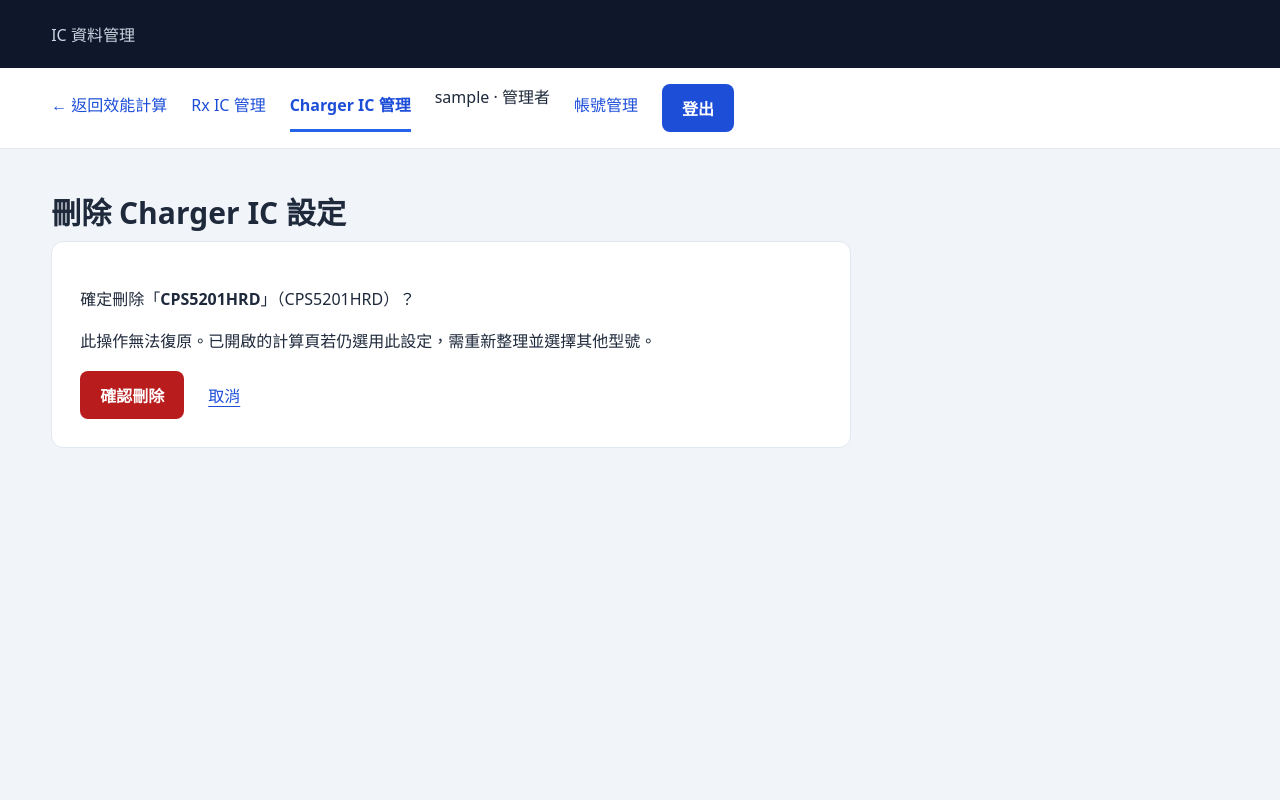
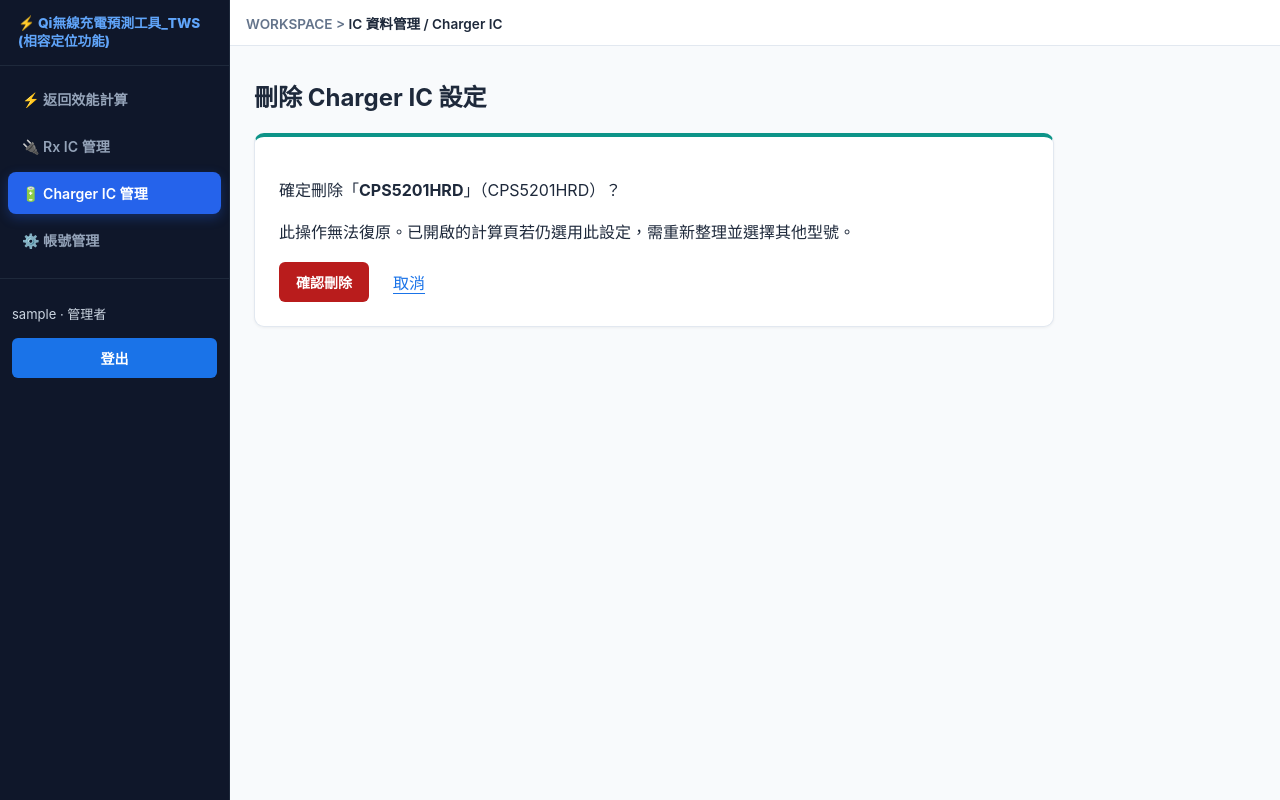
Before and after one commit to JF921020/Qi_System, a Django app: page /ics/charger/5/delete/ in a window 1280 px wide. Run offline with Django 5.2, Linux system fonts and the light colour scheme; the visitor is signed in with stand-in values (Sample User, id 1); data comes from the database, SQL or seed files in the repository.

Commit message:
統一 IC 管理與首頁視覺風格並調整帳號操作介面

```diff
--- a/apps/ICmanage/static/ICmanage/ic-manager.css
+++ b/apps/ICmanage/static/ICmanage/ic-manager.css
@@ -1,37 +1,62 @@
-:root { color-scheme: light; font-family: system-ui, sans-serif; color: #1e293b; background: #f1f5f9; }
-* { box-sizing: border-box; }
-body { margin: 0; }
-header { background: #0f172a; color: #cbd5e1; padding: 22px 4vw; display: flex; align-items: center; gap: 30px; }
-.brand { color: white; font-size: 22px; font-weight: 750; text-decoration: none; }
-nav { padding: 16px 4vw; display: flex; flex-wrap: wrap; gap: 24px; background: white; border-bottom: 1px solid #e2e8f0; }
-a { color: #1d4ed8; text-underline-offset: 4px; }
-nav a { text-decoration: none; padding: 8px 0; }
-nav a[aria-current] { border-bottom: 3px solid #2563eb; font-weight: 700; }
-main { max-width: 1400px; margin: 40px auto; padding: 0 4vw; }
-h1 { margin: 8px 0; font-size: 30px; }
+/* The workspace shell and palette are shared with the calculation homepage. */
+:root { color-scheme: light; }
+.ic-manager { --ic-accent: var(--ic-purple); }
+.ic-manager[data-kind=charger] { --ic-accent: var(--ic-teal); }
+a { color: var(--primary); text-underline-offset: 4px; }
+.nav-item { text-decoration: none; }
+.nav-sidebar { overflow-y: auto; }
+.nav-menu { flex-shrink: 0; background: var(--bg-dark-sidebar); }
+.nav-footer { margin-top: 0; }
+.nav-user { color: #cbd5e1; font-size: 13px; overflow-wrap: anywhere; }
+.nav-footer .button, .nav-footer button { width: 100%; text-align: center; }
+.workspace-layout { min-width: 0; }
+.ic-content { flex: 1; min-height: 0; overflow-y: auto; padding: 24px; }
+h1 { margin: 8px 0; font-size: 24px; }
 p { line-height: 1.65; }
-.heading { display: flex; align-items: center; justify-content: space-between; gap: 24px; margin-bottom: 24px; }
-.eyebrow { font-size: 12px; letter-spacing: .1em; color: #475569; font-weight: 700; }
-.button, button { display: inline-block; border: 0; border-radius: 8px; background: #1d4ed8; color: white; padding: 12px 20px; font: inherit; font-weight: 600; cursor: pointer; text-decoration: none; white-space: nowrap; }
-.search { display: flex; flex-wrap: wrap; align-items: center; gap: 12px; margin: 24px 0; }
-input, select, textarea { border: 1px solid #94a3b8; border-radius: 6px; padding: 10px 12px; font: inherit; max-width: 100%; }
+.heading { display: flex; align-items: center; justify-content: space-between; gap: 24px; margin-bottom: 20px; padding: 18px 20px; border: 1px solid var(--border-color); border-top: 4px solid var(--ic-accent); border-radius: 10px; background: var(--card-bg); box-shadow: 0 1px 3px rgb(0 0 0 / 5%); }
+.heading p { margin: 4px 0; }
+.eyebrow { font-size: 12px; letter-spacing: .1em; color: var(--text-muted); font-weight: 700; }
+.button, button { display: inline-block; border: 1px solid transparent; border-radius: 6px; background: var(--primary); color: white; padding: 9px 16px; font: inherit; font-size: 14px; font-weight: 600; cursor: pointer; text-decoration: none; white-space: nowrap; }
+.button:hover, button:hover { background: var(--primary-hover); }
+.search { display: flex; flex-wrap: wrap; align-items: center; gap: 12px; margin: 20px 0 12px; padding: 16px; border: 1px solid var(--border-color); border-radius: 10px; background: var(--card-bg); }
+.search label { font-size: 13px; font-weight: 600; }
+.search input { flex: 1; min-width: 180px; }
+.search button { background: #f1f5f9; color: #475569; border-color: #cbd5e1; }
+.search button:hover { background: #e2e8f0; }
+input, select, textarea { border: 1px solid #cbd5e1; border-radius: 6px; background: white; color: var(--text-dark); padding: 8px 10px; font: inherit; font-size: 14px; max-width: 100%; }
 :focus-visible { outline: 3px solid #60a5fa; outline-offset: 3px; }
-.table-wrap { overflow-x: auto; border: 1px solid #e2e8f0; border-radius: 12px; background: white; }
-table { border-collapse: collapse; width: 100%; min-width: 760px; text-align: left; }
-th { background: #eaf0f7; font-size: 13px; }
-td, th { padding: 18px; border-bottom: 1px solid #e2e8f0; vertical-align: top; }
+.table-wrap { overflow-x: auto; border: 1px solid var(--border-color); border-top: 3px solid var(--ic-accent); border-radius: 10px; background: var(--card-bg); box-shadow: 0 1px 3px rgb(0 0 0 / 5%); }
+table { border-collapse: collapse; width: 100%; min-width: 760px; text-align: left; font-size: 14px; }
+th { background: #f1f5f9; color: #475569; font-size: 13px; }
+td, th { padding: 14px 16px; border-bottom: 1px solid var(--border-color); vertical-align: top; }
 td { max-width: 350px; overflow-wrap: anywhere; }
-small { display: block; color: #475569; margin-top: 6px; line-height: 1.6; }
+tbody tr:last-child td { border-bottom: 0; }
+tbody tr:hover { background: #f8fafc; }
+small { display: block; color: var(--text-muted); margin-top: 6px; line-height: 1.6; }
 .danger { color: #b91c1c; margin-left: 12px; }
 .danger-button { background: #b91c1c; }
-.notice { padding: 16px; border: 1px solid #86efac; border-radius: 8px; background: #f0fdf4; color: #166534; }
-.hint { color: #475569; font-size: 14px; }
-.editor { max-width: 800px; padding: 28px; border: 1px solid #e2e8f0; border-radius: 12px; background: white; }
-.field { margin-bottom: 22px; }
-.field label { display: block; font-weight: 650; margin-bottom: 8px; }
+.danger-button:hover { background: #991b1b; }
+.notice { padding: 12px 16px; border: 1px solid #86efac; border-radius: 8px; background: #f0fdf4; color: #166534; }
+.hint { color: var(--text-muted); font-size: 13px; }
+.editor { max-width: 800px; margin-top: 20px; padding: 24px; border: 1px solid var(--border-color); border-top: 4px solid var(--ic-accent); border-radius: 10px; background: var(--card-bg); box-shadow: 0 1px 3px rgb(0 0 0 / 5%); }
+.field { margin-bottom: 20px; }
+.field label { display: block; font-size: 14px; font-weight: 650; margin-bottom: 8px; }
 .field input:not([type=checkbox]), .field select, .field textarea { width: 100%; }
-.field input[type=checkbox] { width: 20px; height: 20px; }
+.field input[type=checkbox] { width: 20px; height: 20px; accent-color: var(--primary); }
 .errorlist { color: #b91c1c; }
-.actions { display: flex; align-items: center; gap: 24px; }
-details { margin-top: 10px; } summary { cursor: pointer; color: #1d4ed8; } pre { white-space: pre-wrap; }
-@media (max-width: 640px) { .heading { align-items: flex-start; flex-direction: column; } header { gap: 16px; } .editor { padding: 18px; } }
+.actions { display: flex; flex-wrap: wrap; align-items: center; gap: 24px; }
+details { margin-top: 10px; }
+summary { cursor: pointer; color: var(--primary); }
+pre { white-space: pre-wrap; overflow-wrap: anywhere; }
+@media (max-width: 760px) {
+    .ic-manager { display: block; height: auto; min-height: 100vh; overflow: auto; }
+    .nav-sidebar { width: 100%; }
+    .nav-menu { display: flex; flex-wrap: wrap; gap: 4px; }
+    .nav-item { margin: 0; }
+    .nav-footer { display: flex; flex-wrap: wrap; align-items: center; gap: 12px; }
+    .nav-user { margin: 0; }
+    .top-navbar { height: auto; min-height: 46px; padding: 12px 16px; }
+    .ic-content { overflow: visible; padding: 16px; }
+    .heading { align-items: flex-start; flex-direction: column; gap: 12px; padding: 16px; }
+    .editor { padding: 18px; }
+}
--- a/apps/ICmanage/templates/ICmanage/ic_base.html
+++ b/apps/ICmanage/templates/ICmanage/ic_base.html
@@ -5,25 +5,35 @@
     <meta charset="utf-8">
     <meta name="viewport" content="width=device-width, initial-scale=1">
     <title>{{ title }} 管理</title>
-    <link rel="stylesheet" href="{% static 'ICmanage/ic-manager.css' %}">
+    <link rel="stylesheet" href="{% static 'main/qi-tool.css' %}">
+    <link rel="stylesheet" href="{% static 'ICmanage/ic-manager.css' %}?v=20261005-2">
 </head>
-<body>
-<header><span>IC 資料管理</span></header>
-<nav aria-label="IC 管理導覽">
-    <a href="{% url 'main:index' %}">← 返回效能計算</a>
-    <a href="{% url 'ICmanage:ic-list' 'rx' %}" {% if kind == 'rx' %}aria-current="page"{% endif %}>Rx IC 管理</a>
-    <a href="{% url 'ICmanage:ic-list' 'charger' %}" {% if kind == 'charger' %}aria-current="page"{% endif %}>Charger IC 管理</a>
+<body class="ic-manager" data-kind="{{ kind }}">
+<aside class="nav-sidebar">
+    <div class="nav-brand">⚡ Qi無線充電預測工具_TWS (相容定位功能)</div>
+    <nav class="nav-menu" aria-label="IC 管理導覽">
+        <a class="nav-item" href="{% url 'main:index' %}">⚡ 返回效能計算</a>
+        <a class="nav-item{% if kind == 'rx' %} active{% endif %}" href="{% url 'ICmanage:ic-list' 'rx' %}" {% if kind == 'rx' %}aria-current="page"{% endif %}>🔌 Rx IC 管理</a>
+        <a class="nav-item{% if kind == 'charger' %} active{% endif %}" href="{% url 'ICmanage:ic-list' 'charger' %}" {% if kind == 'charger' %}aria-current="page"{% endif %}>🔋 Charger IC 管理</a>
+        {% if user.is_superuser %}<a class="nav-item" href="{% url 'admin:auth_user_changelist' %}">⚙️ 帳號管理</a>{% endif %}
+    </nav>
+    <div class="nav-footer">
     {% if user.is_authenticated %}
-    <span>{{ user.username }}{% if user.is_staff %} · 管理者{% endif %}</span>
-    {% if user.is_superuser %}<a href="{% url 'admin:auth_user_changelist' %}">帳號管理</a>{% endif %}
+    <p class="nav-user">{{ user.username }}{% if user.is_staff %} · 管理者{% endif %}</p>
     <form method="post" action="{% url 'logout' %}">{% csrf_token %}<button type="submit">登出</button></form>
     {% elif request.resolver_match.url_name != 'login' %}
     <a class="button" href="{% url 'login' %}?next={{ request.get_full_path|urlencode }}">管理者登入</a>
     {% endif %}
-</nav>
-<main>
+    </div>
+</aside>
+<div class="workspace-layout">
+    <header class="top-navbar">
+        <div class="breadcrumb">WORKSPACE &gt; <span>IC 資料管理{% if title %} / {{ title }}{% endif %}</span></div>
+    </header>
+<main class="ic-content">
     {% for message in messages %}<p class="notice" role="status">{{ message }}</p>{% endfor %}
     {% block content %}{% endblock %}
 </main>
+</div>
 </body>
 </html>
--- a/apps/main/templates/main/index.html
+++ b/apps/main/templates/main/index.html
@@ -22,10 +22,6 @@
         <li class="nav-item"><a href="{% url 'ICmanage:ic-list' 'rx' %}" style="color:inherit;text-decoration:none;">🔌 IC 管理</a></li>
     </ul>
     <div class="nav-footer">
-        {% if user.is_authenticated %}
-        <p style="padding:0 12px;color:#cbd5e1;">{{ user.username }}{% if user.is_staff %} · 管理者{% endif %}</p>
-        <form method="post" action="{% url 'logout' %}">{% csrf_token %}<button type="submit" class="btn-calc">登出</button></form>
-        {% endif %}
         <button type="button" class="btn-calc" onclick="triggerCalc()">▶ 立即計算</button>
         <p id="calcStatus" role="status" aria-live="polite" style="padding:0 12px;color:#cbd5e1;font-size:12px;"></p>
     </div>
```
